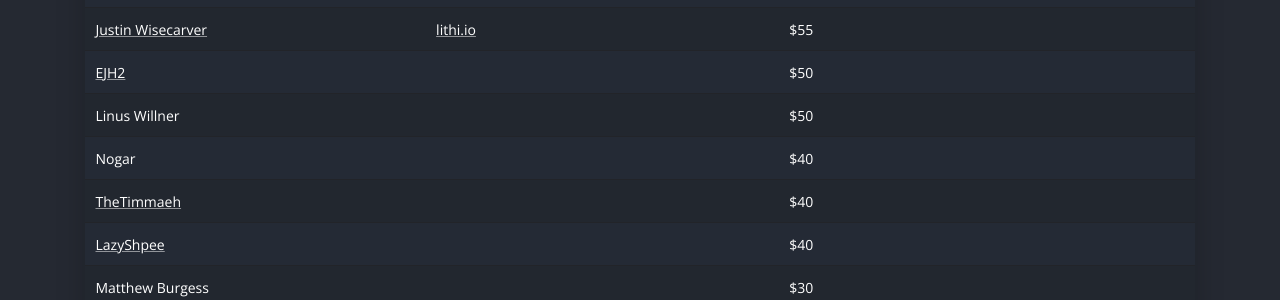
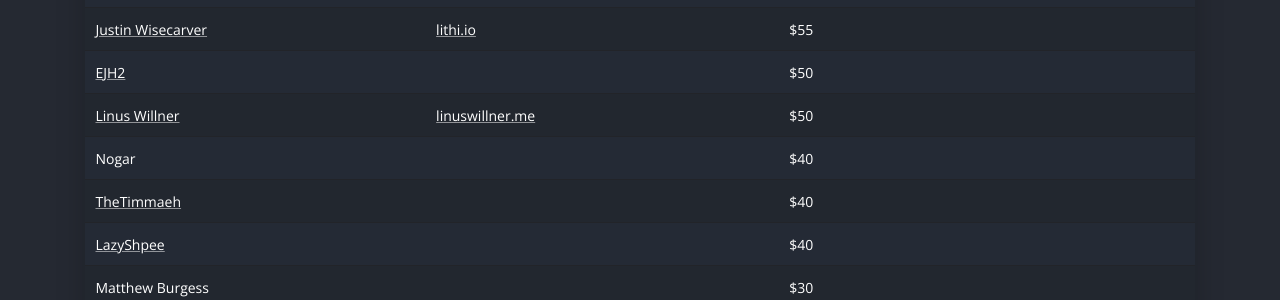
Before and after one commit to ShareX/sharex.github.io, a Jekyll site: the page built from donate/index.html, in a window 1280 px wide. Shown: the part 1218-1518 px from the top of the page. Built offline with Jekyll 4.4.1, drawn with Linux system fonts in a browser that asks for light colours.

Commit message:
Update donators list

```diff
--- a/donate/index.html
+++ b/donate/index.html
@@ -187,8 +187,8 @@ title: Donate
                     <td>$50</td>
                 </tr>
                 <tr>
-                    <td>Linus Willner</td>
-                    <td></td>
+                    <td><a href="https://twitter.com/linuswillner">Linus Willner</a></td>
+                    <td><a href="https://linuswillner.me">linuswillner.me</a></td>
                     <td>$50</td>
                 </tr>
                 <tr>
```
